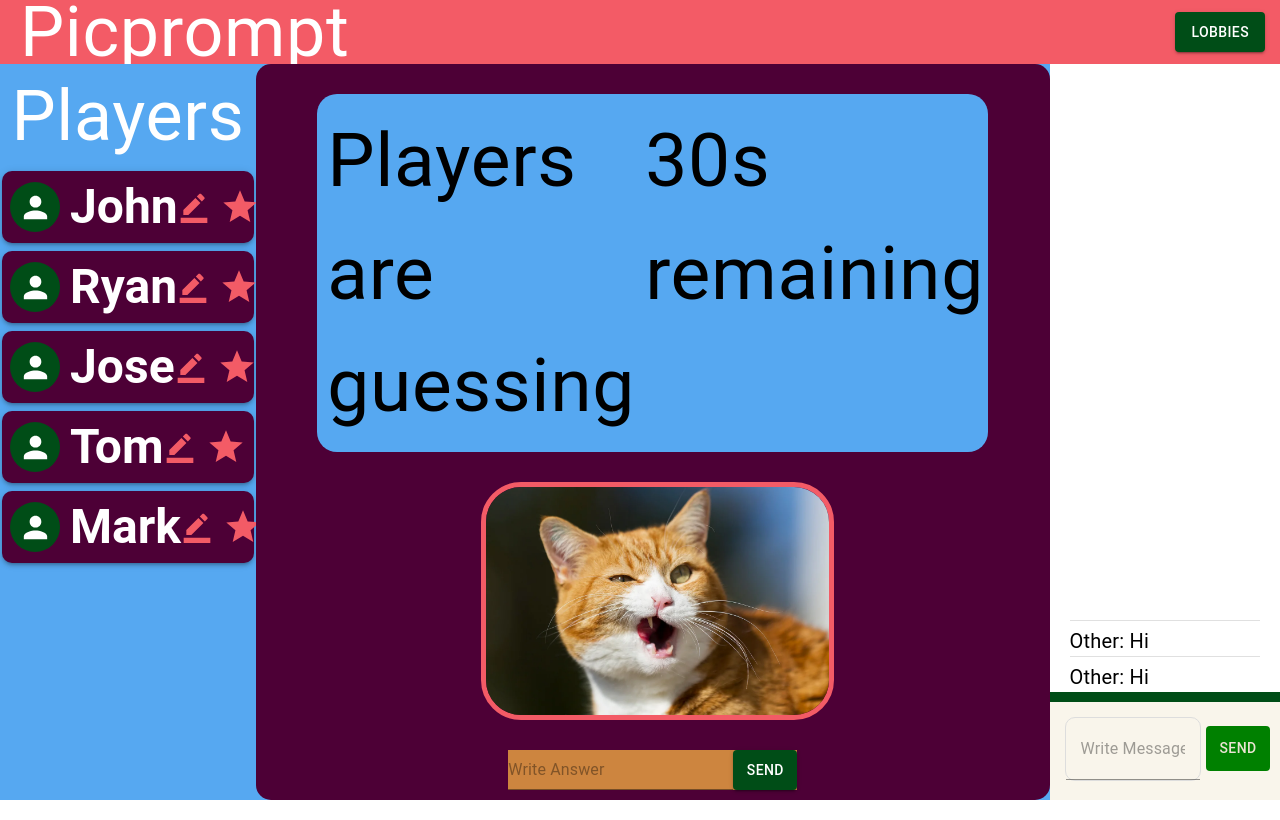
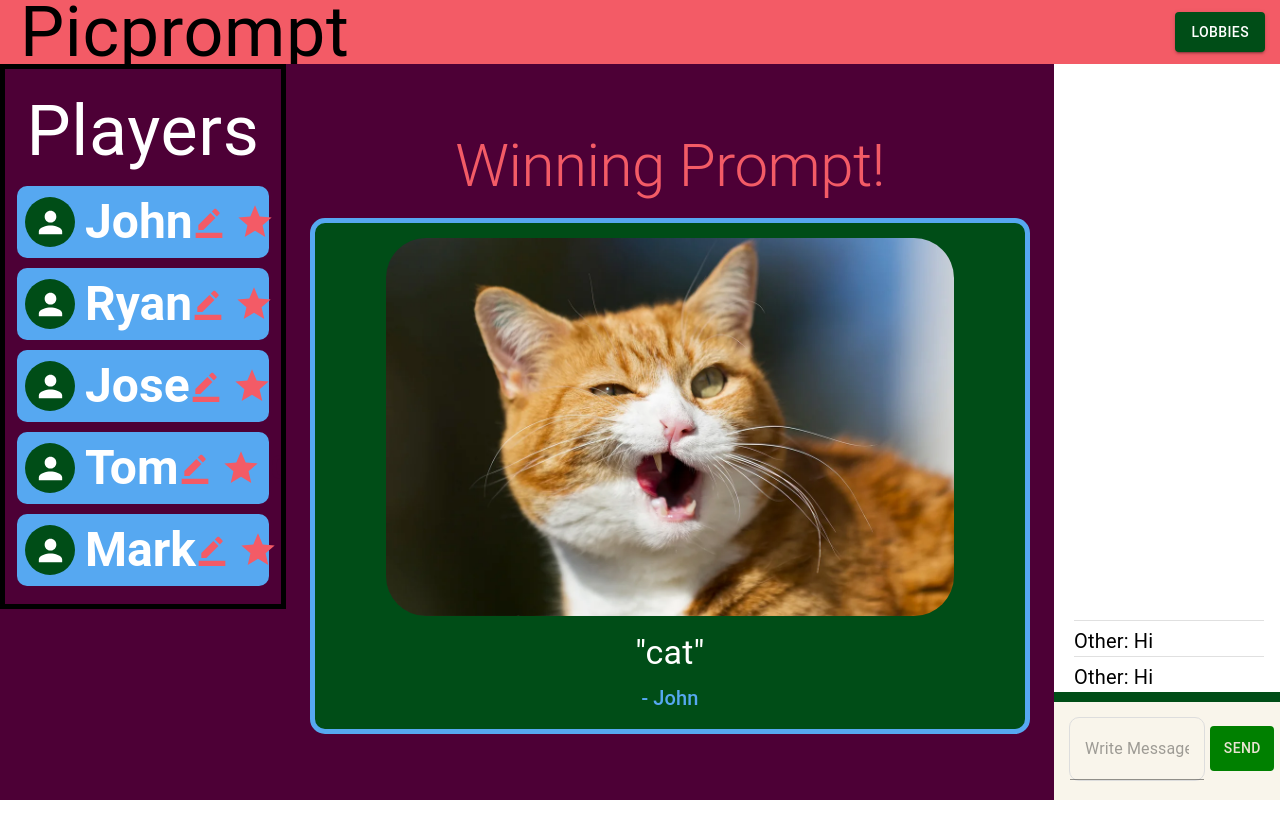
Before and after one commit to dohnnie/se-project, a React (Vite) app in the folder frontend/: page /game in a window 1280 px wide. Built offline with nearby package versions, Linux system fonts and the light colour scheme; no server answers.

Commit message:
Minor Styling changes
Adjusted styling to player cards
Adjusted images across GameArea, VotingArea, and WinningVoteArea to have a unified appearance

```diff
--- a/frontend/src/components/GamePage.tsx
+++ b/frontend/src/components/GamePage.tsx
@@ -9,7 +9,7 @@ import VotingArea from './VotingArea';
 import WaitingArea from './WaitingArea';
 import WinningVoteArea from './WinningVoteArea';
 
-const GamePage = ({ socket, status = 3 }) => {
+const GamePage = ({ socket, status = 5 }) => {
     const navigate = useNavigate();
     const [players, setPlayers] = useState(() => []);
 
@@ -56,7 +56,7 @@ const GamePage = ({ socket, status = 3 }) => {
     return (
         <Box
             sx={{
-                bgcolor: '#56A8F1',
+                bgcolor: '#4D0036',
                 maxHeight: '100vh',
                 maxWidth: '100vw',
                 display: "flex",
@@ -76,7 +76,6 @@ const GamePage = ({ socket, status = 3 }) => {
             >
                 <Typography component='h1'
                     sx={{
-                        color: 'white',
                         fontSize: '70px',
                         padding: '5px',
                         ml: '15px',
@@ -119,7 +118,6 @@ const GamePage = ({ socket, status = 3 }) => {
                         flexGrow: 1,
                         justifyConent: "center",
                         alignItems: "center",
-                        borderRadius: '15px',
                     }}
                 >
                     {renderGameContent()}
--- a/frontend/src/components/PlayerCard.tsx
+++ b/frontend/src/components/PlayerCard.tsx
@@ -16,13 +16,11 @@ const PlayerCard = ({ player }) => {
             alignItems: 'center',
             justifyContent: 'space-between',
             maxWidth: '20vw',
-            bgcolor: '#4D0036',
+            bgcolor: '#56A8F1',
             mb: '8px',
             padding: '8px',
             borderRadius: '10px',
-            maxHeight: '25vh',
             color: 'white',
-            boxShadow: 3,
         }}>
             <Box sx={{
                 display: 'flex',
@@ -72,7 +70,7 @@ const PlayerCard = ({ player }) => {
                     sx={{
                         flexGrow: 1,
                         fontWeight: 'bold',
-                        color: '#56A8F1',
+                        color: '#4D0036',
                     }}
                 >
                     {points}
--- a/frontend/src/components/PlayerList.tsx
+++ b/frontend/src/components/PlayerList.tsx
@@ -6,9 +6,16 @@ const PlayerList = ({ players }) => {
     return (
         <Box
             sx={{
+                display: 'flex',
+                flexDirection: 'column',
                 maxWidth: '20vw',
                 minWidth: '20vw',
-                bgcolor: '#56A8F1',
+                maxHeight: '92vh',
+                height: '100%',
+                bgcolor: '#4D0036',
+                padding: '10px',
+                margin: '5px',
+                outline: '5px solid black',
             }}
         >
             <Typography
--- a/frontend/src/components/VotingArea.tsx
+++ b/frontend/src/components/VotingArea.tsx
@@ -34,7 +34,6 @@ const VotingArea = ({ prompts }) => {
         }}>
             <Box sx={{
                 borderRadius: '10px',
-                bgcolor: 'gold',
                 height: '50vh',
                 maxWidth: '50%',
                 mr: 10,
@@ -43,6 +42,10 @@ const VotingArea = ({ prompts }) => {
                     alt="Image of a cat licking its cheek"
                     height='100%'
                     width='100%'
+                    style={{
+                        border: '5px solid #F35B66',
+                        borderRadius: '40px',
+                    }}
                 />
             </Box>
             <Box sx={{
--- a/frontend/src/components/WinningVoteArea.tsx
+++ b/frontend/src/components/WinningVoteArea.tsx
@@ -34,6 +34,7 @@ const WinningVoteArea = ({ winningPrompt, winnerName }) => {
                     border: `5px solid #56A8F1`,
                     borderRadius: '15px',
                     bgcolor: '#004D17',
+                    py: '15px'
                 }}
             >
                 <img
@@ -41,7 +42,7 @@ const WinningVoteArea = ({ winningPrompt, winnerName }) => {
                     alt="Rounds Prompted Picture"
                     style={{
                         maxWidth: '80%',
-                        borderRadius: '10px',
+                        borderRadius: '40px',
                     }}
                 />
                 <Typography
```
